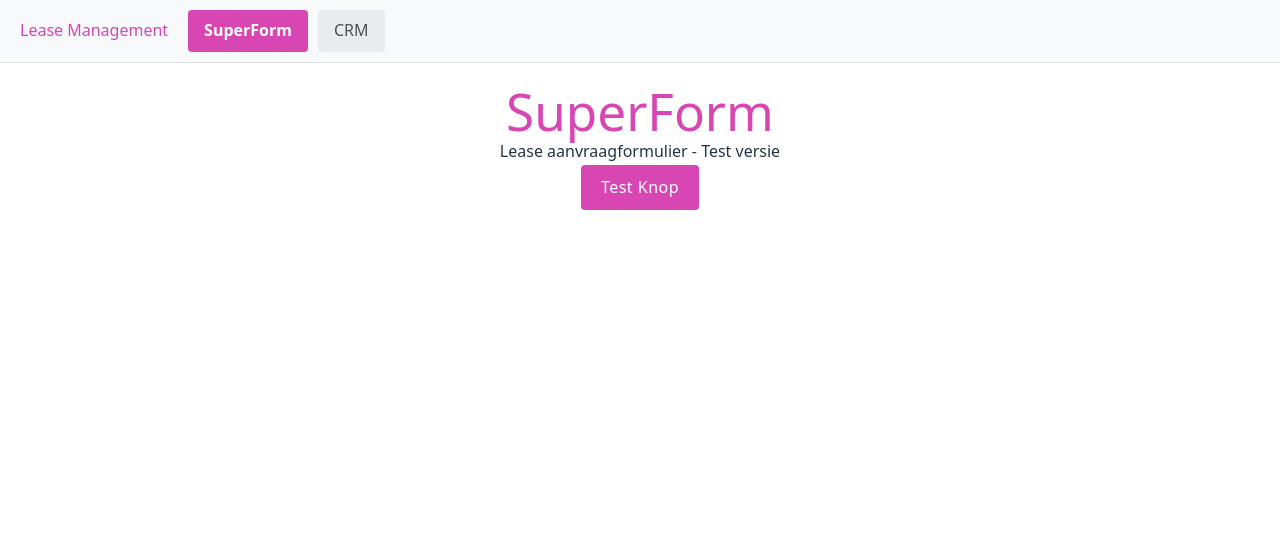
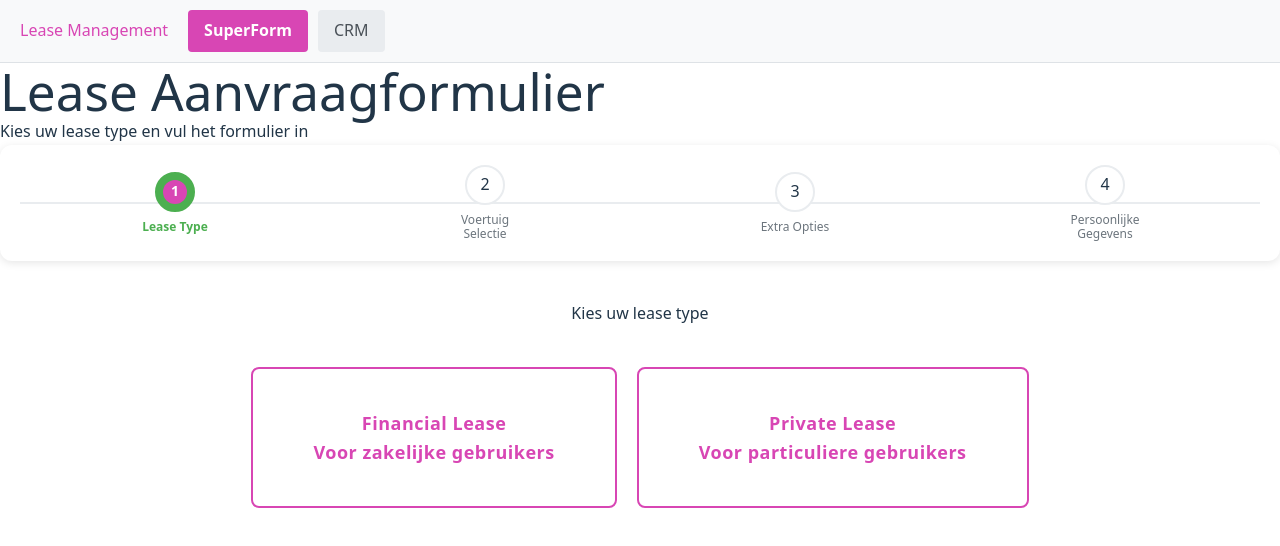
Before and after one commit to canolzeren/lease-application-form, a React (Vite) app: page /#/superform in a window 1280 px wide. Shown: the top 546 px of the page. Built offline with nearby package versions, Linux system fonts and the light colour scheme; no server answers; the database is empty.

Commit message:
Restore full lease form functionality with multi-step form and all components

```diff
--- a/src/App.jsx
+++ b/src/App.jsx
@@ -1,6 +1,9 @@
 import React from 'react';
 import { HashRouter as Router, Routes, Route, Link, useLocation, Navigate } from 'react-router-dom';
 import './App.css';
+import LeaseForm from './components/LeaseForm.jsx';
+import ExtraOptions from './components/ExtraOptions.jsx';
+import BusinessInfo from './components/BusinessInfo.jsx';
 
 function Navigation() {
   const location = useLocation();
@@ -54,20 +57,207 @@ function Navigation() {
 }
 
 function SuperForm() {
+  const [currentStep, setCurrentStep] = React.useState(0);
+  const [leaseType, setLeaseType] = React.useState(null); // 'financial' of 'private'
+  const [leaseData, setLeaseData] = React.useState(null);
+  const [submittedData, setSubmittedData] = React.useState(null);
+
+  const stepNames = ['Lease Type', 'Voertuig Selectie', 'Extra Opties', 'Persoonlijke Gegevens'];
+
+  const handleLeaseTypeSelect = (type) => {
+    setLeaseType(type);
+    setCurrentStep(1);
+  };
+
+  const handleLeaseComplete = (data) => {
+    setLeaseData(data);
+    setCurrentStep(2);
+  };
+
+  const handleExtraOptionsComplete = (data) => {
+    setLeaseData({ ...leaseData, ...data });
+    setCurrentStep(3);
+  };
+
+  const handleFormComplete = (data) => {
+    setSubmittedData(data);
+    setCurrentStep(4);
+  };
+
+  const handleBack = () => {
+    if (currentStep > 0) {
+      setCurrentStep(currentStep - 1);
+    }
+  };
+
+  const resetForm = () => {
+    setCurrentStep(0);
+    setLeaseType(null);
+    setLeaseData(null);
+    setSubmittedData(null);
+  };
+
   return (
-    <div style={{ padding: '20px', textAlign: 'center' }}>
-      <h1 style={{ color: '#d846b4' }}>SuperForm</h1>
-      <p>Lease aanvraagformulier - Test versie</p>
-      <button style={{
-        padding: '10px 20px',
-        background: '#d846b4',
-        color: 'white',
-        border: 'none',
-        borderRadius: '4px',
-        cursor: 'pointer'
-      }}>
-        Test Knop
-      </button>
+    <div className="app">
+      <div className="header">
+        <h1>Lease Aanvraagformulier</h1>
+        <p>Kies uw lease type en vul het formulier in</p>
+      </div>
+
+      {currentStep < 4 && (
+        <div className="progress-container">
+          <div className="progress-bar">
+            {stepNames.map((stepName, index) => (
+              <div key={index} className={`progress-step ${index <= currentStep ? 'completed' : ''}`}>
+                <div className="progress-icon">
+                  {index < currentStep ? (
+                    <div style={{ color: '#4CAF50', fontSize: '20px' }}>✓</div>
+                  ) : index === currentStep ? (
+                    <div className="current-step-indicator">{index + 1}</div>
+                  ) : (
+                    <div className="progress-step-number">{index + 1}</div>
+                  )}
+                </div>
+                <span className="progress-label">{stepName}</span>
+              </div>
+            ))}
+          </div>
+        </div>
+      )}
+
+      {currentStep === 0 && (
+        <div style={{ padding: '20px', textAlign: 'center' }}>
+          <h2>Kies uw lease type</h2>
+          <div style={{ display: 'flex', gap: '20px', justifyContent: 'center', marginTop: '40px' }}>
+            <button
+              onClick={() => handleLeaseTypeSelect('financial')}
+              style={{
+                padding: '40px 60px',
+                border: '2px solid #d846b4',
+                background: 'white',
+                color: '#d846b4',
+                borderRadius: '8px',
+                cursor: 'pointer',
+                fontSize: '18px',
+                fontWeight: 'bold',
+                minWidth: '200px'
+              }}
+            >
+              <h3>Financial Lease</h3>
+              <p>Voor zakelijke gebruikers</p>
+            </button>
+            <button
+              onClick={() => handleLeaseTypeSelect('private')}
+              style={{
+                padding: '40px 60px',
+                border: '2px solid #d846b4',
+                background: 'white',
+                color: '#d846b4',
+                borderRadius: '8px',
+                cursor: 'pointer',
+                fontSize: '18px',
+                fontWeight: 'bold',
+                minWidth: '200px'
+              }}
+            >
+              <h3>Private Lease</h3>
+              <p>Voor particuliere gebruikers</p>
+            </button>
+          </div>
+        </div>
+      )}
+
+      {currentStep === 1 && leaseType === 'financial' && (
+        <LeaseForm onComplete={handleLeaseComplete} />
+      )}
+
+      {currentStep === 1 && leaseType === 'private' && (
+        <LeaseForm onComplete={handleLeaseComplete} />
+      )}
+
+      {currentStep === 2 && leaseType === 'financial' && (
+        <div>
+          <div className="step-header">
+            <h2>Extra Opties</h2>
+            <p>Kies de extra opties die u wenst</p>
+          </div>
+          <ExtraOptions
+            onComplete={handleExtraOptionsComplete}
+            onBack={handleBack}
+            leaseData={leaseData}
+          />
+        </div>
+      )}
+
+      {currentStep === 2 && leaseType === 'private' && (
+        <div>
+          <div className="step-header">
+            <h2>Persoonlijke Gegevens</h2>
+            <p>Vul uw gegevens in om de aanvraag af te ronden</p>
+          </div>
+          <BusinessInfo
+            onComplete={handleFormComplete}
+            onBack={handleBack}
+            leaseData={leaseData}
+          />
+        </div>
+      )}
+
+      {currentStep === 3 && leaseType === 'financial' && (
+        <div>
+          <div className="step-header">
+            <h2>Persoonlijke Gegevens</h2>
+            <p>Vul uw gegevens in om de aanvraag af te ronden</p>
+          </div>
+          <BusinessInfo
+            onComplete={handleFormComplete}
+            onBack={handleBack}
+            leaseData={leaseData}
+          />
+        </div>
+      )}
+
+      {currentStep === 4 && (
+        <div className="success-screen">
+          <div className="success-content">
+            <div style={{ fontSize: '60px', color: '#4CAF50', marginBottom: '20px' }}>✓</div>
+            <h2>Uw {leaseType === 'financial' ? 'Financial' : 'Private'} Lease Aanvraag is Succesvol Ingediend!</h2>
+            <p>We hebben uw aanvraag ontvangen en nemen binnen 24 uur contact met u op.</p>
+
+            {submittedData && (
+              <div className="summary">
+                <h3>Samenvatting van uw aanvraag:</h3>
+                <div className="summary-grid">
+                  <div>
+                    <strong>Naam:</strong> {submittedData.voornaam} {submittedData.achternaam}
+                  </div>
+                  <div>
+                    <strong>Email:</strong> {submittedData.email}
+                  </div>
+                  <div>
+                    <strong>Voertuig:</strong> {submittedData.voertuig}
+                  </div>
+                  <div>
+                    <strong>Maandbedrag:</strong> €{submittedData.maandbedrag}
+                  </div>
+                  <div>
+                    <strong>Looptijd:</strong> {submittedData.looptijd} maanden
+                  </div>
+                  {leaseData?.totaalOpties > 0 && (
+                    <div>
+                      <strong>Extra opties:</strong> €{leaseData.totaalOpties} per maand
+                    </div>
+                  )}
+                </div>
+              </div>
+            )}
+
+            <button onClick={resetForm} className="reset-button">
+              Nieuwe Aanvraag
+            </button>
+          </div>
+        </div>
+      )}
     </div>
   );
 }
@@ -77,6 +267,7 @@ function CRM() {
     <div style={{ padding: '20px', textAlign: 'center' }}>
       <h1 style={{ color: '#d846b4' }}>CRM Dashboard</h1>
       <p>Beheer alle lease aanvragen - Test versie</p>
+      <p>Supabase integratie wordt later toegevoegd</p>
       <button style={{
         padding: '10px 20px',
         background: '#d846b4',
```
